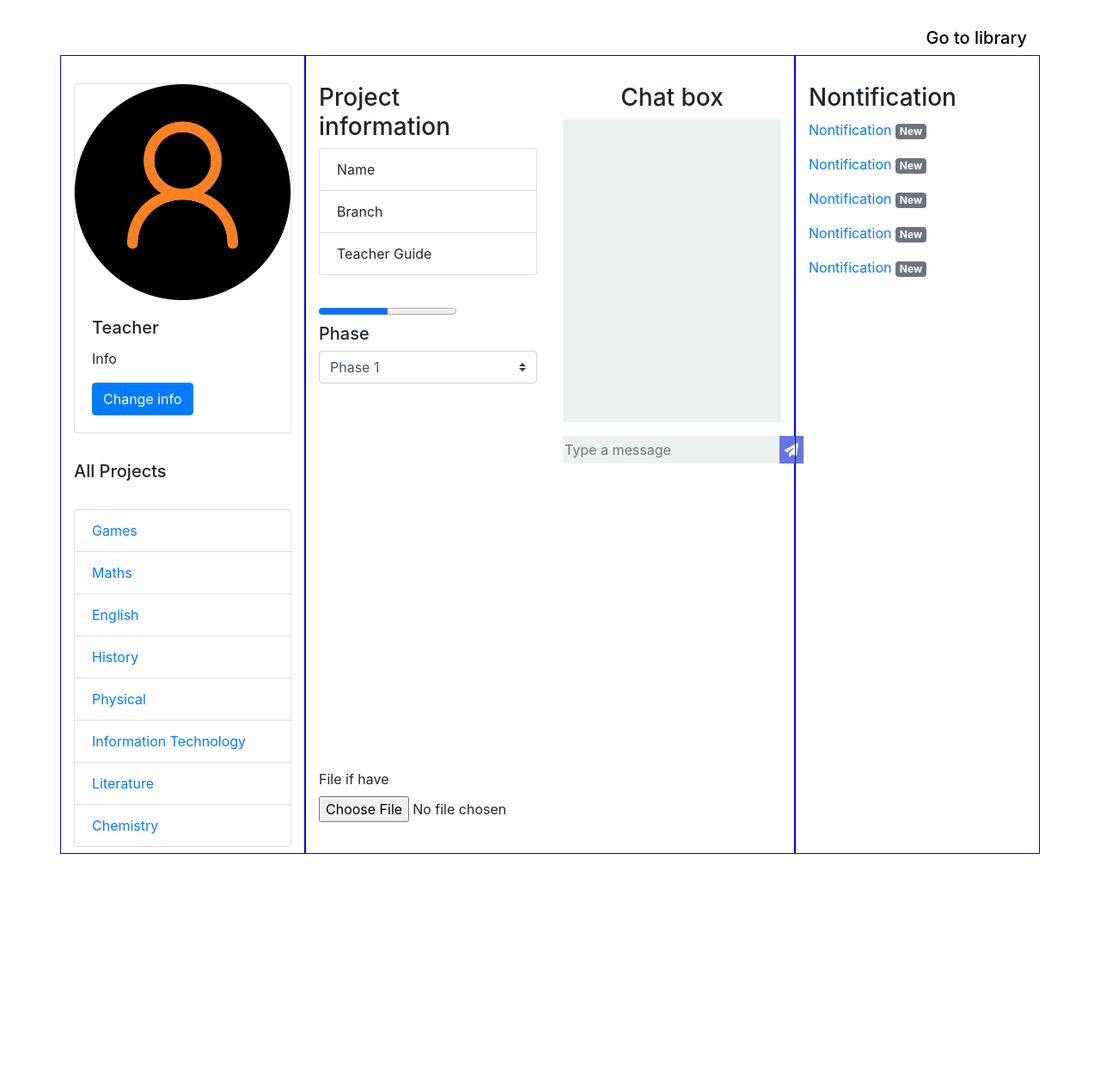
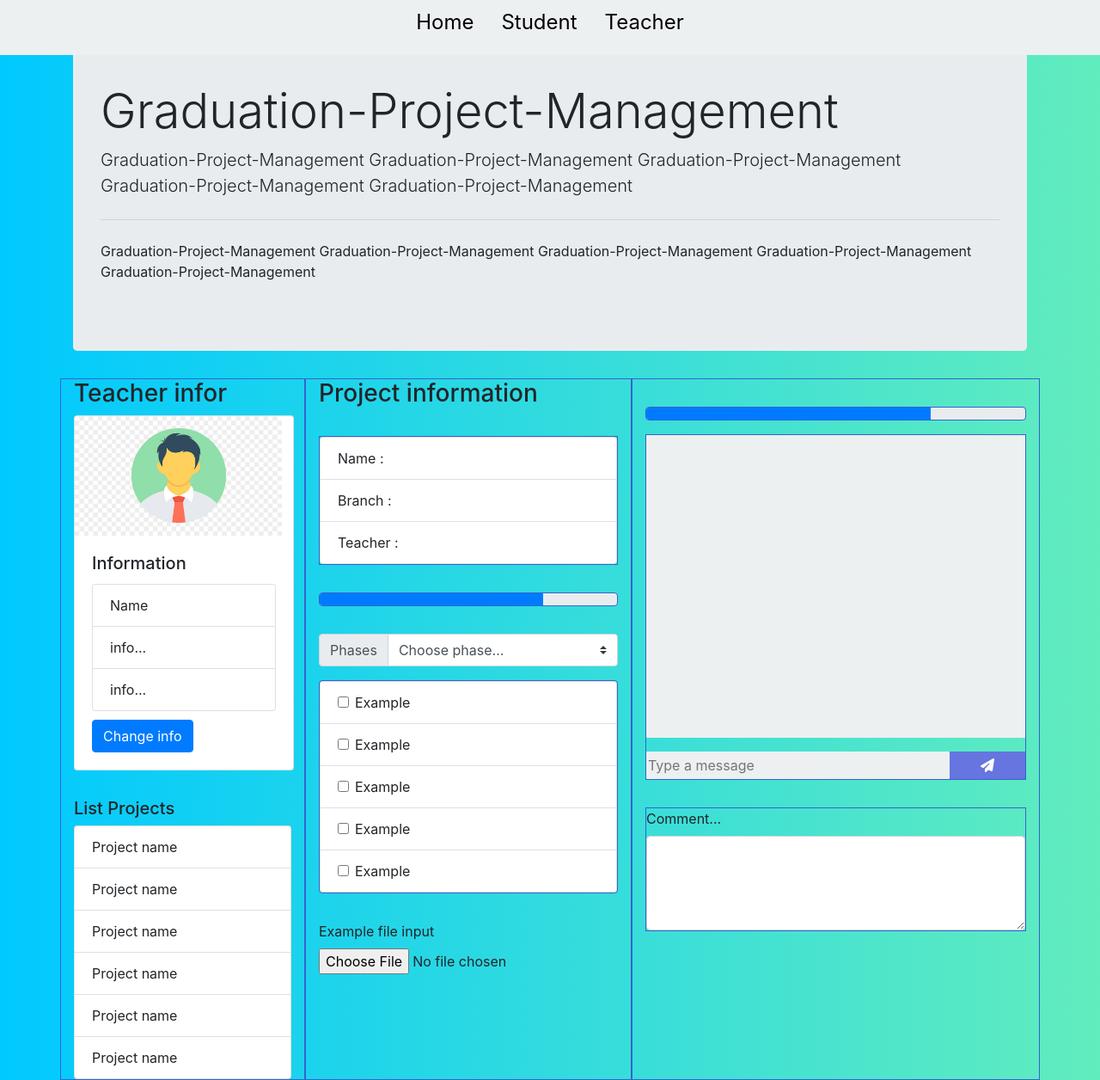
Before and after one commit to Hokage-Itachi/Graduation-Project-Management, a PHP site: page /views/teacher_ui.php in a window 1280 px wide. Shown: the whole page at 86% size. Before the commit the page ends 993 px from the top, so only its background shows below. Run offline with PHP 8.4, Linux system fonts and the light colour scheme; some libraries are stand-ins or nearby versions.

Commit message:
student,teacher

```diff
--- /dev/null
+++ b/views/script.js
@@ -0,0 +1,11 @@
+// handle message
+const sendMessage = (event) => {
+  event.preventDefault();
+  const value = document.getElementById("type_text").value;
+  if (value) {
+    document.getElementById(
+      "ul-message"
+    ).innerHTML += `<li id="li-message" >${value} <i class="fas fa-user-tie list-group-item"></i></li>`;
+    document.getElementById("type_text").value = "";
+  }
+};
--- /dev/null
+++ b/views/styles.css
@@ -0,0 +1,70 @@
+body {
+  background-image: url("./images/background.png");
+}
+a {
+  color: #000;
+  font-size: 1.5rem;
+}
+.fixed-top {
+  height: 4rem;
+  background-color: #ecf0f1;
+}
+.info,
+.progress,
+.input-group,
+.form-group {
+  margin-top: 2rem;
+}
+.container {
+  margin-top: 2rem;
+}
+.left-content {
+  border: 1px solid blue;
+  margin-right: 6rem;
+}
+.chat-box {
+  margin-top: 1rem;
+}
+.chat_box-content {
+  text-align: right;
+  width: 100%;
+  height: 22rem;
+  background-color: #ecf0f1;
+  overflow: auto;
+}
+#ul-message {
+  list-style-type: none;
+}
+.type_text {
+  display: flex;
+  margin-top: 1rem;
+}
+input.input-message {
+  flex: 1;
+  outline: none;
+  border-radius: 1px;
+  border: none;
+  background-color: #ecf0f1;
+  line-height: 1.2;
+  height: 2rem;
+  transition: 0.3s all;
+}
+
+select:focus {
+  outline: none;
+}
+.btn-send {
+  border-radius: 1px solid;
+  background: #6675df;
+  color: #fff;
+  text-transform: uppercase;
+  border: none;
+  width: 20%;
+}
+.btn-send:hover {
+  cursor: pointer;
+  outline: none;
+}
+.main_teacher-center {
+  display: flex;
+}
--- a/views/teacher_ui.php
+++ b/views/teacher_ui.php
@@ -1,78 +1,224 @@
 <!DOCTYPE html>
 <html lang="en">
-
   <head>
     <meta charset="UTF-8" />
     <meta name="viewport" content="width=device-width, initial-scale=1.0" />
     <title>Teacher</title>
-    <link rel="stylesheet" href="./asserts/css/Styles.css" />
-    <link rel="icon" type="image/png" href="./asserts/Image/favicon.ico">
-    <link rel="stylesheet" href="https://maxcdn.bootstrapcdn.com/bootstrap/4.0.0/css/bootstrap.min.css" integrity="sha384-Gn5384xqQ1aoWXA+058RXPxPg6fy4IWvTNh0E263XmFcJlSAwiGgFAW/dAiS6JXm" crossorigin="anonymous" />
+    <link
+      rel="stylesheet"
+      href="https://cdn.jsdelivr.net/npm/bootstrap@4.5.3/dist/css/bootstrap.min.css"
+      integrity="sha384-TX8t27EcRE3e/ihU7zmQxVncDAy5uIKz4rEkgIXeMed4M0jlfIDPvg6uqKI2xXr2"
+      crossorigin="anonymous"
+    />
+    <link rel="stylesheet" href="./styles.css" />
   </head>
-
   <body>
-    <div class="main_teacher container">
-        <div>
-            <h5 style="text-align: right">
-                <a style="color: #000" href="library">Go to library</a>
-            </h5>
-        </div>
-        <div class="row">
-            <div class="main_teacher-left col-md-3 col-sm-12">
-                <div style="margin-top: 2rem" class="teacher_info">
-                    <div class="card">
-                        <img class="card-img-top" src="./asserts/Image/img_avatar2.png" alt="Card image cap" />
-                        <div class="card-body">
-                            <h5 class="card-title">Teacher</h5>
-                            <p class="card-text">Info</p>
-                            <a href="#" class="btn btn-primary">Change info</a>
-                        </div>
-                    </div>
-                </div>
-                <div class="list-project">
-                    <h5 style="margin-top: 2rem">All Projects</h5>
-                    <ul class="list-group" id="ul-projects" style="overflow: auto; height: 400px; margin-top: 2rem"></ul>
-                </div>
-            </div>
-            <div class="main_teacher-center col-md-6 col-sm-12 container">
-                <div class="row">
-                    <div class="col-md-6 col-sm-12">
-                        <div class="project_info">
-                            <h3>Project information</h3>
-                            <ul class="project_info-list list-group" id="project_info-list">
-                                <li class="project_info-item list-group-item">Name</li>
-                                <li class="project_info-item list-group-item">Branch</li>
-                                <li class="project_info-item list-group-item">
-                                    Teacher Guide
+    <div class="container">
+      <div class="fixed-top">
+        <ul class="nav justify-content-center">
+          <li class="nav-item">
+            <a class="nav-link active" href="#">Home</a>
+          </li>
+          <li class="nav-item">
+            <a class="nav-link" href="#">Student</a>
+          </li>
+          <li class="nav-item">
+            <a class="nav-link" href="#">Teacher</a>
           </li>
         </ul>
       </div>
-                        <div class="phase">
-                            <progress max="100" value="50">Progress</progress>
-                            <h5>Phase</h5>
-                            <form>
-                                <select class="form-group custom-select" id="select-phase" onChange="handleSelect()">
-                                    <option value="Phase 1">Phase 1</option>
-                                    <option value="Phase 2">Phase 2</option>
-                                    <option value="Phase 3">Phase 3</option>
-                                </select>
-                            </form>
-                            <ul class="task_list list-group" style="overflow: auto; height: 400px" id="task_list-menu"></ul>
+      <div class="jumbotron">
+        <h1 class="display-4">Graduation-Project-Management</h1>
+        <p class="lead">
+          Graduation-Project-Management Graduation-Project-Management
+          Graduation-Project-Management Graduation-Project-Management
+          Graduation-Project-Management
+        </p>
+        <hr class="my-4" />
+        <p>
+          Graduation-Project-Management Graduation-Project-Management
+          Graduation-Project-Management Graduation-Project-Management
+          Graduation-Project-Management
+        </p>
       </div>
-                        <div class="file_import">
-                            <label for="file">File if have</label>
-                            <input type="file" id="file" name="file" />
+      <div class="row">
+        <div
+          class="col-sm col-lg-3"
+          style="border: 1px solid rgb(51, 100, 206)"
+        >
+          <h3>Teacher infor</h3>
+          <div class="card" style="width: 16rem">
+            <img
+              style="width: 95%"
+              src="./images/teacher.jpg"
+              class="card-img-top"
+              alt="..."
+            />
+            <div class="card-body">
+              <h5 class="card-title">Information</h5>
+              <ul class="list-group">
+                <li class="list-group-item">Name</li>
+                <li class="list-group-item">info...</li>
+                <li class="list-group-item">info...</li>
+              </ul>
+              <a style="margin-top: 10px" href="#" class="btn btn-primary"
+                >Change info</a
+              >
             </div>
           </div>
-                    <div class="col-md-6 col-sm-12 chat-box">
-                        <h3 style="text-align: center">Chat box</h3>
+          <div class="list-project" style="margin-top: 2rem">
+            <h5>List Projects</h5>
+            <ul class="list-group">
+              <li class="list-group-item">Project name</li>
+              <li class="list-group-item">Project name</li>
+              <li class="list-group-item">Project name</li>
+              <li class="list-group-item">Project name</li>
+              <li class="list-group-item">Project name</li>
+              <li class="list-group-item">Project name</li>
+            </ul>
+          </div>
+        </div>
+        <div
+          class="col-sm col-lg-4"
+          style="border: 1px solid rgb(51, 100, 206)"
+        >
+          <h3>Project information</h3>
+          <div style="border: 1px solid rgb(51, 100, 206)" class="info">
+            <ul class="list-group">
+              <li class="list-group-item">Name :</li>
+              <li class="list-group-item">Branch :</li>
+              <li class="list-group-item">Teacher :</li>
+            </ul>
+          </div>
+
+          <div style="border: 1px solid rgb(51, 100, 206)" class="progress">
+            <div
+              class="progress-bar"
+              role="progressbar"
+              style="width: 75%"
+              aria-valuenow="25"
+              aria-valuemin="0"
+              aria-valuemax="100"
+            ></div>
+          </div>
+
+          <div class="input-group mb-3">
+            <div class="input-group-prepend">
+              <label class="input-group-text" for="inputGroupSelect01"
+                >Phases</label
+              >
+            </div>
+            <select class="custom-select" id="inputGroupSelect01">
+              <option selected>Choose phase...</option>
+              <option value="1">Phase 1</option>
+              <option value="2">Phase 2</option>
+              <option value="3">Phase 3</option>
+            </select>
+          </div>
+
+          <ul class="list-group" style="border: 1px solid rgb(51, 100, 206)">
+            <li class="list-group-item">
+              <div class="form-check">
+                <input
+                  class="form-check-input"
+                  type="checkbox"
+                  value=""
+                  id="defaultCheck1"
+                />
+                <label class="form-check-label" for="defaultCheck1">
+                  Example
+                </label>
+              </div>
+            </li>
+            <li class="list-group-item">
+              <div class="form-check">
+                <input
+                  class="form-check-input"
+                  type="checkbox"
+                  value=""
+                  id="defaultCheck1"
+                />
+                <label class="form-check-label" for="defaultCheck1">
+                  Example
+                </label>
+              </div>
+            </li>
+            <li class="list-group-item">
+              <div class="form-check">
+                <input
+                  class="form-check-input"
+                  type="checkbox"
+                  value=""
+                  id="defaultCheck1"
+                />
+                <label class="form-check-label" for="defaultCheck1">
+                  Example
+                </label>
+              </div>
+            </li>
+            <li class="list-group-item">
+              <div class="form-check">
+                <input
+                  class="form-check-input"
+                  type="checkbox"
+                  value=""
+                  id="defaultCheck1"
+                />
+                <label class="form-check-label" for="defaultCheck1">
+                  Example
+                </label>
+              </div>
+            </li>
+            <li class="list-group-item">
+              <div class="form-check">
+                <input
+                  class="form-check-input"
+                  type="checkbox"
+                  value=""
+                  id="defaultCheck1"
+                />
+                <label class="form-check-label" for="defaultCheck1">
+                  Example
+                </label>
+              </div>
+            </li>
+          </ul>
+
+          <form>
+            <div class="form-group">
+              <label for="exampleFormControlFile1">Example file input</label>
+              <input
+                type="file"
+                class="form-control-file"
+                id="exampleFormControlFile1"
+              />
+            </div>
+          </form>
+        </div>
+        <div class="col-sm" style="border: 1px solid rgb(51, 100, 206)">
+          <div class="progress" style="border: 1px solid rgb(51, 100, 206)">
+            <div
+              class="progress-bar"
+              role="progressbar"
+              style="width: 75%"
+              aria-valuenow="25"
+              aria-valuemin="0"
+              aria-valuemax="100"
+            ></div>
+          </div>
+          <div class="chat-box" style="border: 1px solid rgb(51, 100, 206)">
             <form onsubmit="sendMessage(event)">
               <div class="chat_box">
                 <div class="chat_box-content">
                   <ul id="ul-message"></ul>
                 </div>
                 <div class="type_text">
-                                    <input class="input-message" id="type_text" type="text" placeholder="Type a message" />
+                  <input
+                    class="input-message"
+                    id="type_text"
+                    type="text"
+                    placeholder="Type a message"
+                  />
                   <button class="btn-send" id="send_message" type="submit">
                     <i class="fas fa-paper-plane"></i>
                   </button>
@@ -80,59 +226,34 @@
               </div>
             </form>
           </div>
-                </div>
-            </div>
-            <div class="main_teacher-right col-md-3 col-sm-12">
-                <h3 style="margin-top: 2rem">Nontification</h3>
-                <p>
-                    <a href="/Nontification">Nontification</a>
-                    <span class="badge badge-secondary">New</span>
-                </p>
-                <p>
-                    <a href="/Nontification">Nontification</a>
-                    <span class="badge badge-secondary">New</span>
-                </p>
-                <p>
-                    <a href="/Nontification">Nontification</a>
-                    <span class="badge badge-secondary">New</span>
-                </p>
-                <p>
-                    <a href="/Nontification">Nontification</a>
-                    <span class="badge badge-secondary">New</span>
-                </p>
-                <p>
-                    <a href="/Nontification">Nontification</a>
-                    <span class="badge badge-secondary">New</span>
-                </p>
+          <div class="comment">
+            <div class="form-group" style="border: 1px solid rgb(51, 100, 206)">
+              <label for="exampleFormControlTextarea1">Comment...</label>
+              <textarea
+                class="form-control"
+                id="exampleFormControlTextarea1"
+                rows="4"
+              ></textarea>
             </div>
           </div>
         </div>
-    <script src="./asserts/js/script.js"></script>
-    <script src="https://code.jquery.com/jquery-3.2.1.slim.min.js" integrity="sha384-KJ3o2DKtIkvYIK3UENzmM7KCkRr/rE9/Qpg6aAZGJwFDMVNA/GpGFF93hXpG5KkN" crossorigin="anonymous"></script>
-    <script src="https://cdnjs.cloudflare.com/ajax/libs/popper.js/1.12.9/umd/popper.min.js" integrity="sha384-ApNbgh9B+Y1QKtv3Rn7W3mgPxhU9K/ScQsAP7hUibX39j7fakFPskvXusvfa0b4Q" crossorigin="anonymous"></script>
-    <script src="https://maxcdn.bootstrapcdn.com/bootstrap/4.0.0/js/bootstrap.min.js" integrity="sha384-JZR6Spejh4U02d8jOt6vLEHfe/JQGiRRSQQxSfFWpi1MquVdAyjUar5+76PVCmYl" crossorigin="anonymous"></script>
-    <script src="https://kit.fontawesome.com/0343562330.js" crossorigin="anonymous"></script>
-    <script>
-        //list Project
-        const listProject = [
-            "Games",
-            "Maths",
-            "English",
-            "History",
-            "Physical",
-            "Information Technology",
-            "Literature",
-            "Chemistry",
-        ];
+      </div>
+    </div>
 
-        // render list Project in Teacher page
-        for (let i = 0; i < listProject.length; i++) {
-            const element = listProject[i];
-            document.getElementById(
-                "ul-projects"
-            ).innerHTML += `<li class="list-group-item"><a href="/">${element}</a></li>`;
-        }
-    </script>
+    <script
+      src="https://code.jquery.com/jquery-3.5.1.slim.min.js"
+      integrity="sha384-DfXdz2htPH0lsSSs5nCTpuj/zy4C+OGpamoFVy38MVBnE+IbbVYUew+OrCXaRkfj"
+      crossorigin="anonymous"
+    ></script>
+    <script
+      src="https://cdn.jsdelivr.net/npm/bootstrap@4.5.3/dist/js/bootstrap.bundle.min.js"
+      integrity="sha384-ho+j7jyWK8fNQe+A12Hb8AhRq26LrZ/JpcUGGOn+Y7RsweNrtN/tE3MoK7ZeZDyx"
+      crossorigin="anonymous"
+    ></script>
+    <script
+      src="https://kit.fontawesome.com/0343562330.js"
+      crossorigin="anonymous"
+    ></script>
+    <script src="./script.js"></script>
   </body>
-
 </html>
```
Also changed, not shown: views/student_ui.php (+168 -51 lines), views/images/avatar.png (added), views/images/background.png (added), views/images/teacher.jpg (added). Lines whose indentation alone changed are shown as unchanged.
